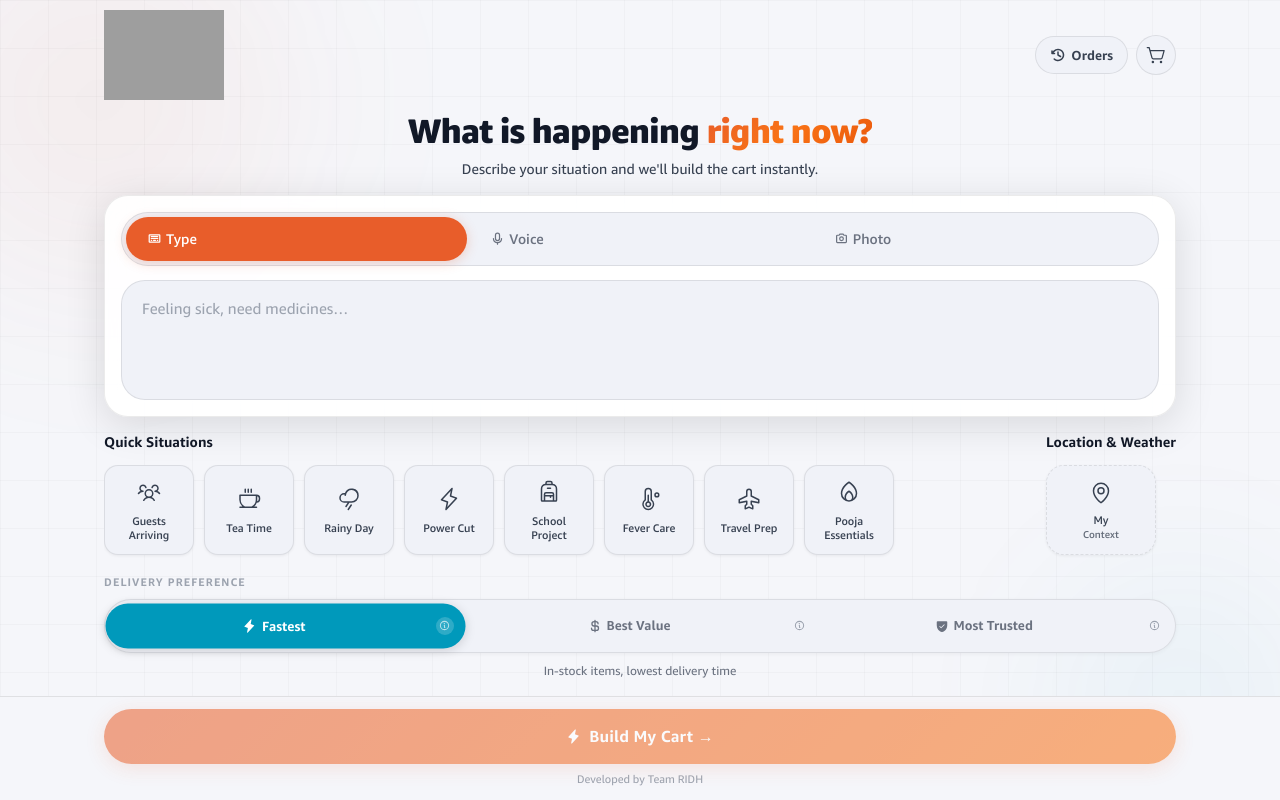
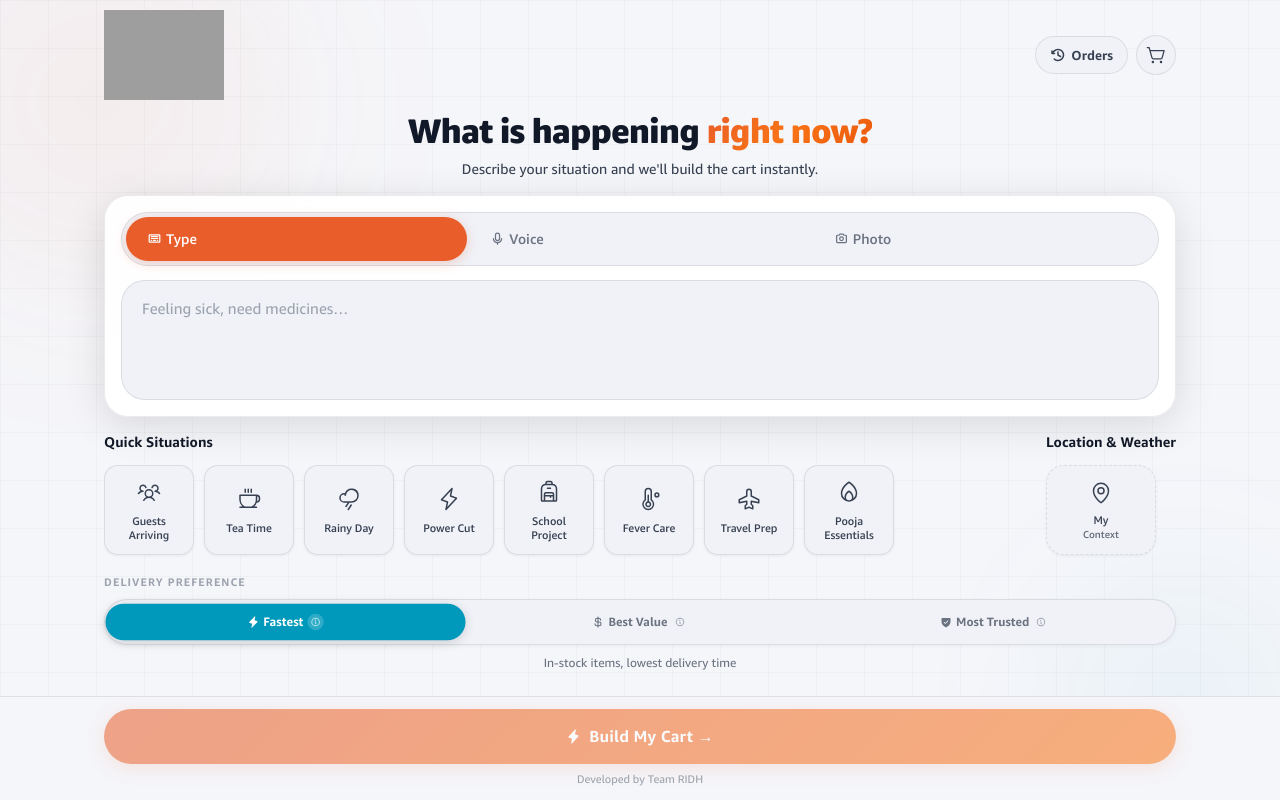
Before and after one commit to team-ridh/intent-cart, a Next.js app: page / in a window 1280 px wide. Built offline with nearby package versions, Linux system fonts and the light colour scheme; grey boxes are pictures that could not be loaded.

Commit message:
fix(UrgencyBar): move i icon inline to eliminate label overlap

```diff
--- a/components/UrgencyBar.tsx
+++ b/components/UrgencyBar.tsx
@@ -16,7 +16,7 @@ const MODES: {
   {
     value: "fastest",
     label: "Fastest",
-    icon: <Lightning size={14} weight="fill" />,
+    icon: <Lightning size={12} weight="fill" />,
     description: "In-stock items, lowest delivery time",
     tooltip: {
       title: "Fastest Delivery",
@@ -30,7 +30,7 @@ const MODES: {
   {
     value: "value",
     label: "Best Value",
-    icon: <CurrencyDollar size={14} weight="bold" />,
+    icon: <CurrencyDollar size={12} weight="bold" />,
     description: "Lowest total cost, smart substitutes",
     tooltip: {
       title: "Best Value",
@@ -44,7 +44,7 @@ const MODES: {
   {
     value: "trusted",
     label: "Most Trusted",
-    icon: <ShieldCheck size={14} weight="fill" />,
+    icon: <ShieldCheck size={12} weight="fill" />,
     description: "Top-rated brands, purchase confidence",
     tooltip: {
       title: "Most Trusted",
@@ -183,17 +183,16 @@ export function UrgencyBar({
             // data-urgency-btn lets getBoundingClientRect target the full button wrapper
             <div key={m.value} style={{ flex: 1, position: "relative" }} data-urgency-btn>
 
-              {/* Main button */}
+              {/* Main button — ⓘ is now the last inline flex child, no absolute positioning needed */}
               <button
                 id={`${idPrefix}-${m.value}`}
                 onClick={() => onChange(m.value)}
                 style={{
                   width: "100%",
-                  minHeight: 44,
-                  padding: "8px 6px",
-                  paddingRight: 28,
+                  minHeight: 36,
+                  padding: "5px 8px",
                   borderRadius: "var(--radius-pill)",
-                  fontSize: 13,
+                  fontSize: 12,
                   fontWeight: 600,
                   fontFamily: "var(--font-display)",
                   cursor: "pointer",
@@ -205,18 +204,18 @@ export function UrgencyBar({
                   display: "flex",
                   alignItems: "center",
                   justifyContent: "center",
-                  gap: 5,
+                  gap: 4,
                   boxShadow: isActive ? "0 2px 10px rgba(0,0,0,0.15)" : "none",
                   transform: isActive ? "scale(1.02)" : "scale(1)",
                   position: "relative",
+                  overflow: "hidden",
                 }}
               >
                 {m.icon}
-                <span style={{ whiteSpace: "nowrap" }}>{m.label}</span>
-              </button>
+                <span style={{ whiteSpace: "nowrap", overflow: "hidden", textOverflow: "ellipsis" }}>{m.label}</span>
 
-              {/* ⓘ info icon */}
-              <div
+                {/* ⓘ inline — part of the flex row, no absolute positioning */}
+                <span
                   id={`${idPrefix}-info-${m.value}`}
                   role="button"
                   tabIndex={0}
@@ -224,12 +223,9 @@ export function UrgencyBar({
                   onFocus={(e) => openTooltip(m.value, e.currentTarget as HTMLElement)}
                   onBlur={() => closeTooltip(m.value)}
                   style={{
-                  position: "absolute",
-                  top: "50%",
-                  right: 8,
-                  transform: "translateY(-50%)",
-                  width: 18,
-                  height: 18,
+                    flexShrink: 0,
+                    width: 16,
+                    height: 16,
                     borderRadius: "50%",
                     display: "flex",
                     alignItems: "center",
@@ -251,10 +247,9 @@ export function UrgencyBar({
                     (e.currentTarget as HTMLElement).style.background = isActive ? "rgba(255,255,255,0.18)" : "transparent";
                   }}
                 >
-
-
-                <Info size={11} weight="bold" />
-              </div>
+                  <Info size={10} weight="bold" />
+                </span>
+              </button>
             </div>
           );
         })}
```
Lines whose indentation alone changed are shown as unchanged.
